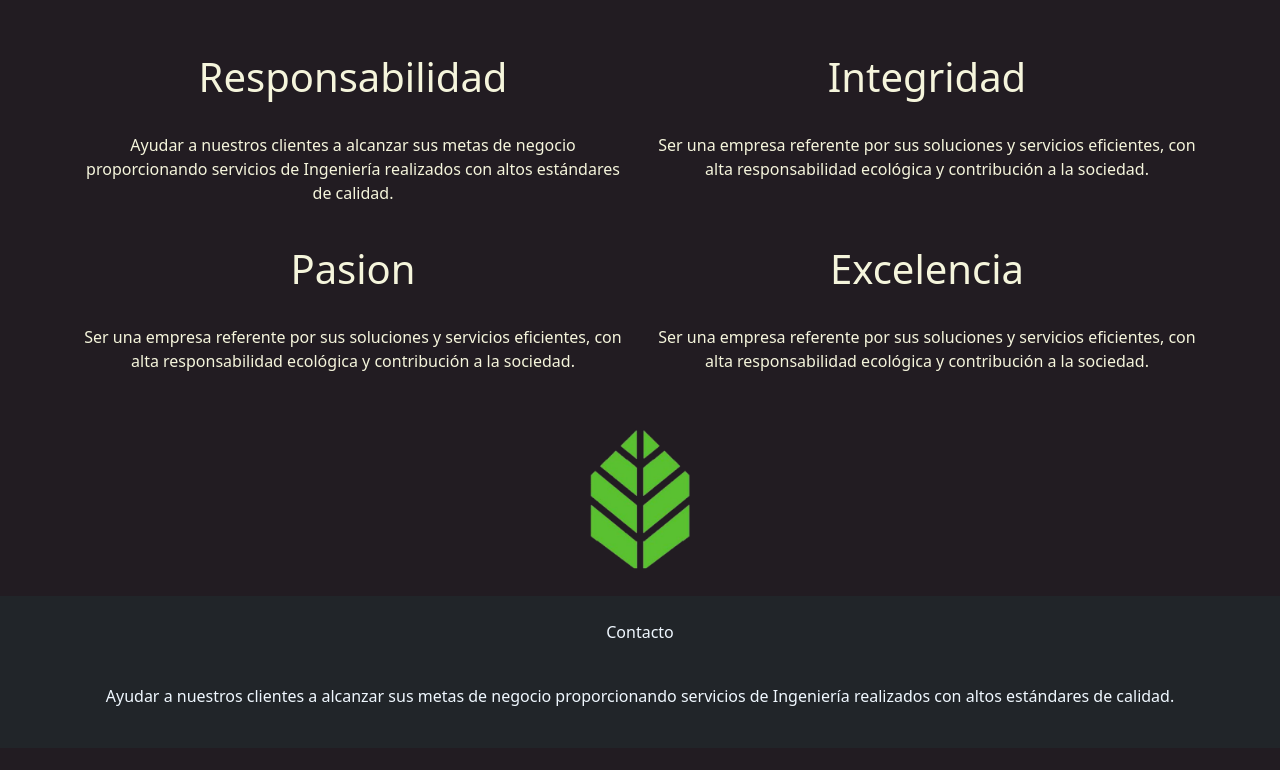
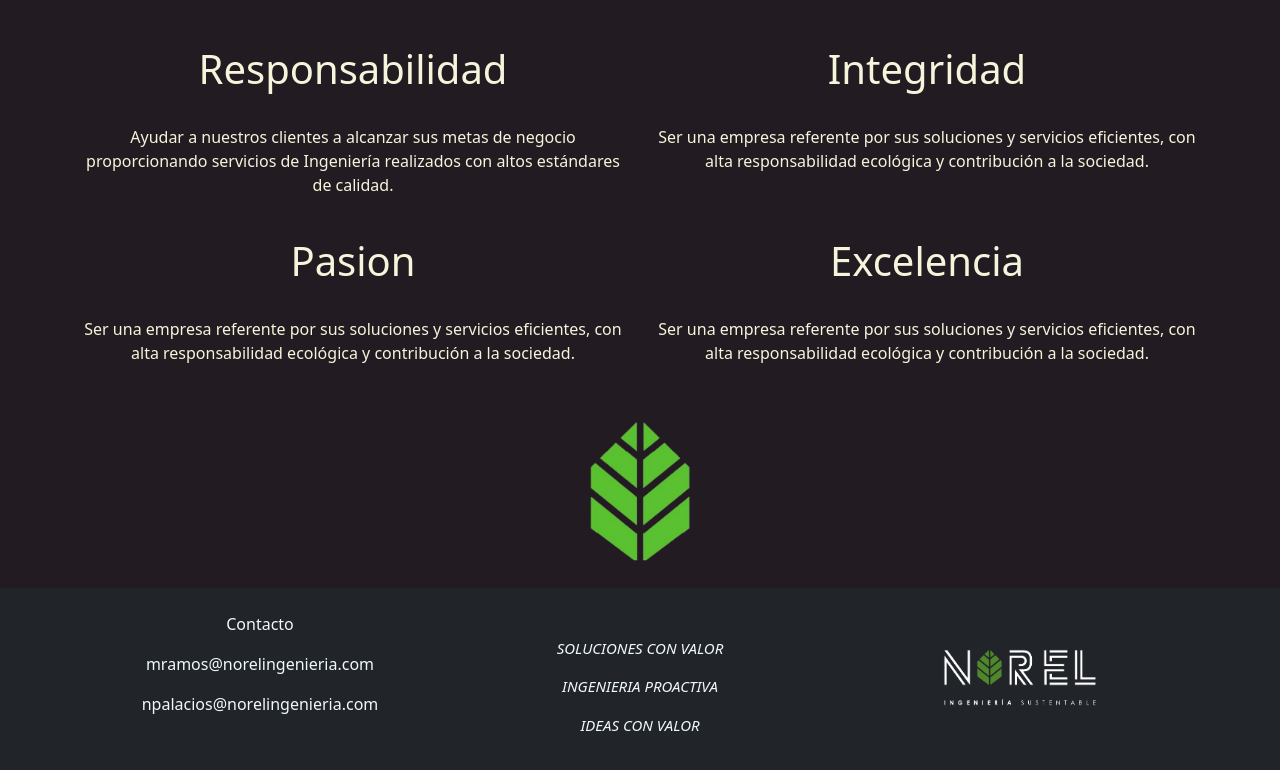
Before and after one commit to AlfonsoHdz/PaginaNorel, a plain HTML site: page Nosotros.html in a window 1280 px wide. Shown: the part 904-1674 px from the top of the page. Before the commit the page ends 1652 px from the top, so only its background shows below. Drawn offline with nearby package versions, Linux system fonts and the light colour scheme.

Commit message:
Nosotrosv2.5
Se diseño de footer

```diff
--- a/Nosotros.html
+++ b/Nosotros.html
@@ -10,8 +10,8 @@
     <script src="https://cdn.jsdelivr.net/npm/bootstrap@5.1.3/dist/js/bootstrap.bundle.min.js"></script>
 
 </head>
-<header class="container-fluid p-2 mb-3  sticky-top py-1">
-    <nav class="navbar navbar-expand-md bg-light navbar-light border-bottom border-top">
+<header class="container-fluid p-0 mb-3  sticky-top py-0">
+    <nav class="navbar navbar-expand-lg bg-light navbar-light border-bottom border-top">
         <div class="container-fluid">
 
             <img src="images/Logos/LogoNorel01.2.png" alt="Logo Ingenieria" width="150px">
@@ -108,16 +108,25 @@
         <img src="Images/Logos/LogoHojaSF.png" alt="" width="100px">
     </div>
 </body>
-<footer>
-    <div class="bd-footer py-4 mt-4 bg-dark">
-        <div class="rowF">
-            <div class="col-sm-12">
-                <p class="foot" style="text-align: center;">Contacto</p>
-                <br>
-                <p class="h2Descripcion2">
-                    Ayudar a nuestros clientes a alcanzar sus metas de negocio proporcionando servicios de Ingeniería realizados con altos estándares de calidad.</p>
+<footer class="bd-footer py-4 mt-4 bg-dark">
+        <div class="container py-0">
+            <div class="row row-cols-1 row-cols-md-3">
+                <div class="col-sm-3">
+                    <p class="contactoPie">Contacto</p>
+                    <div class="contactoPP">
+                        <p>mramos@norelingenieria.com</p>
+                        <p>npalacios@norelingenieria.com</p>
+                    </div>
+                </div>
+                <div class="col-sm-3 frasePie">
+                    <p>SOLUCIONES CON VALOR</p>
+                    <p>INGENIERIA PROACTIVA </p>
+                    <p>IDEAS CON VALOR</p>
+                </div>
+                <div class="col-sm-3 logoPie">
+                     <img src="Images/Logos/LogoNorel03.2.png" alt="" width="250px">
+                </div>
             </div>
         </div>
-    </div>
 </footer>
 </html>
--- a/stylenosotros.css
+++ b/stylenosotros.css
@@ -59,3 +59,23 @@
 .planta{
     text-align: center;
 }
+.contactoPie{
+    text-align: center;
+    color: aliceblue;
+    font-weight: 500;
+}
+.contactoPP{
+    text-align: center;
+    color: aliceblue;
+}
+.logoPie{
+    text-align: center;
+}
+.frasePie{
+    text-align: center;
+    color: aliceblue;
+    padding-top: 25px;
+    font-style: italic;
+    font-size: 15px;
+    font-weight: 500;
+}
```
